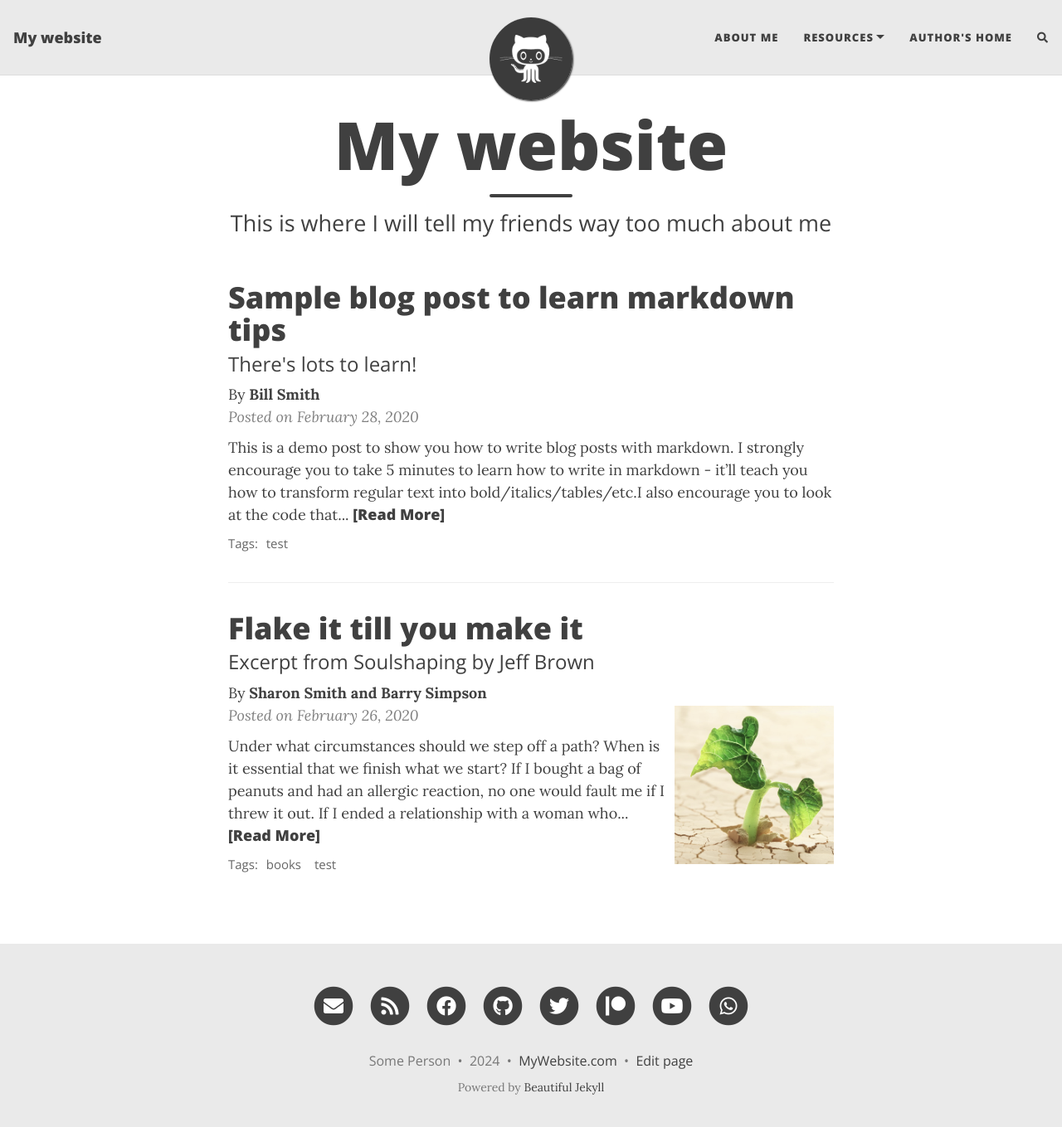
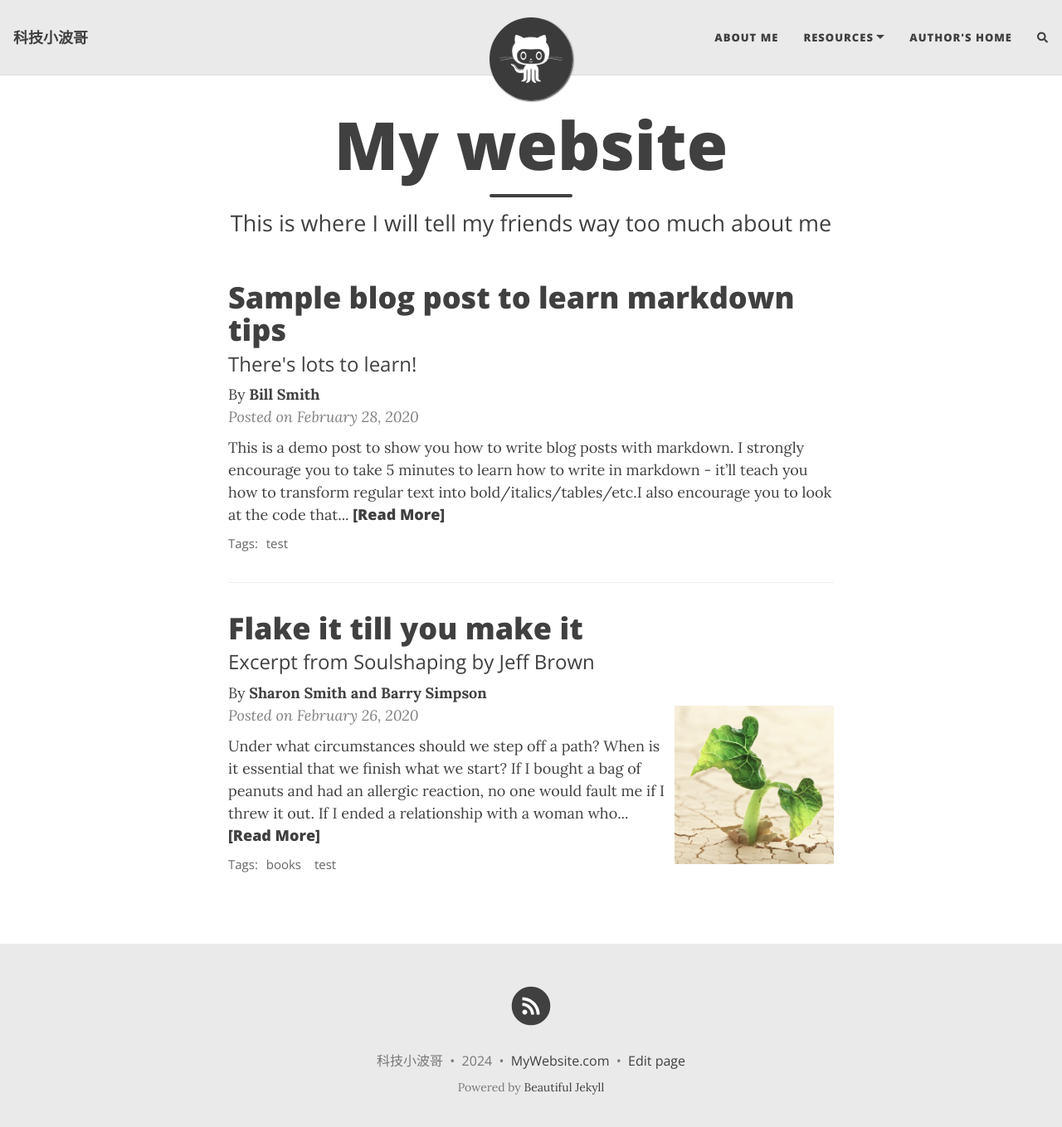
Before and after one commit to kejixiaobo/blog, a Jekyll site: the page built from index.html, in a window 1280 px wide and 1372 px high. Shown: the top 1359 px of the window at 83% size. Built offline with Jekyll 4.4.1, drawn with Linux system fonts in a browser that asks for light colours; nearby versions of some CDN libraries; the list of posts is cut into pages by our own code; comment, search, counter and statistics services are not loaded; some of the changed lines change nothing that is shown.

Commit message:
edit config

```diff
--- a/_config.yml
+++ b/_config.yml
@@ -10,10 +10,10 @@
 ############################
 
 # Name of website
-title: My website
+title: 科技小波哥
 
 # Your name to show in the footer
-author: Some Person
+author: 科技小波哥
 
 ###############################################
 # --- List of links in the navigation bar --- #
@@ -50,14 +50,14 @@ round-avatar: true
 # You can change the order that they show up on the page by changing the order here.
 # Uncomment the links you want to show and add your information to each one.
 social-network-links:
-  email: "someone@example.com"
+#  email: "someone@example.com"
   rss: true  # remove this line if you don't want to show an RSS link at the bottom
-  facebook: deanattali
-  github: daattali
-  twitter: daattali
-  patreon: DeanAttali
-  youtube: "@daattali"
-  whatsapp: 15551212
+#  facebook: deanattali
+#  github: daattali
+#  twitter: daattali
+#  patreon: DeanAttali
+#  youtube: "@daattali"
+#  whatsapp: 15551212
 #  medium: yourname
 #  reddit: yourname
 #  linkedin: daattali
```
